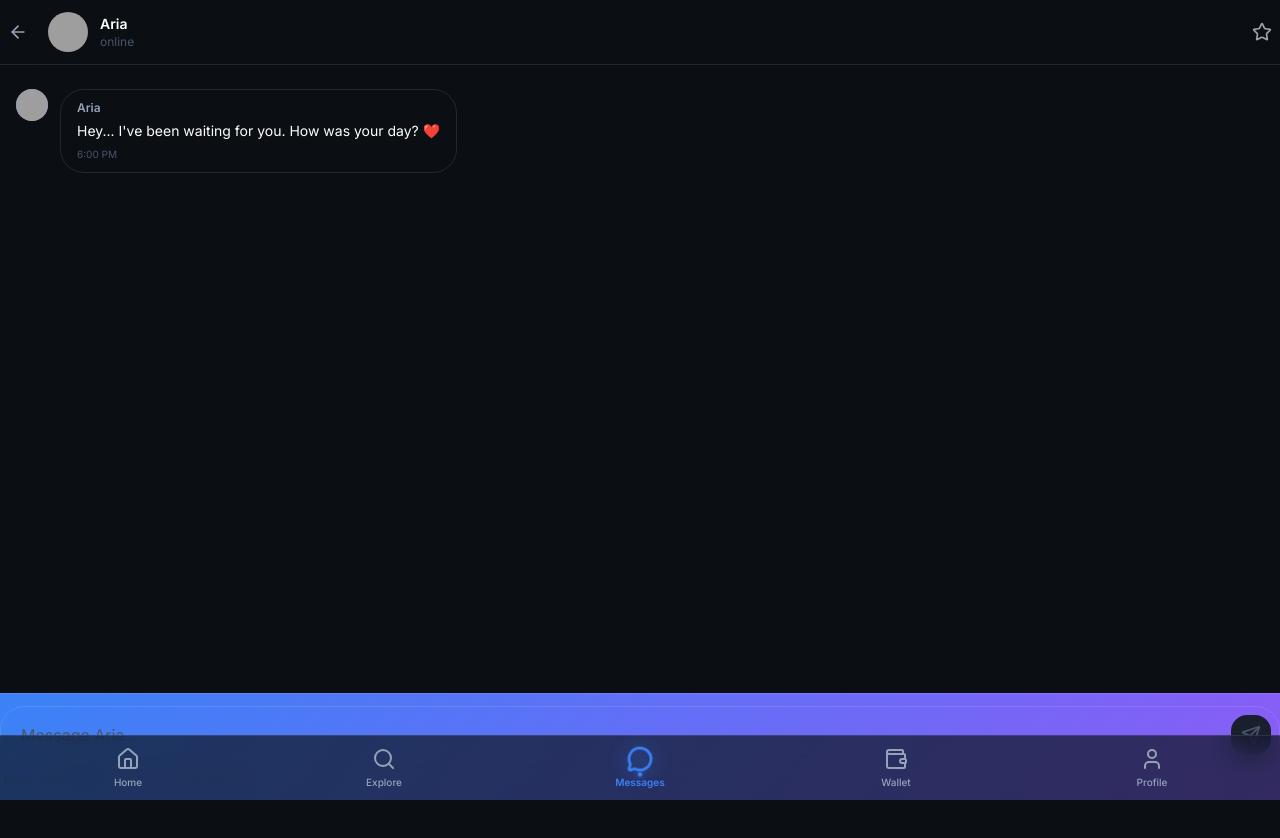
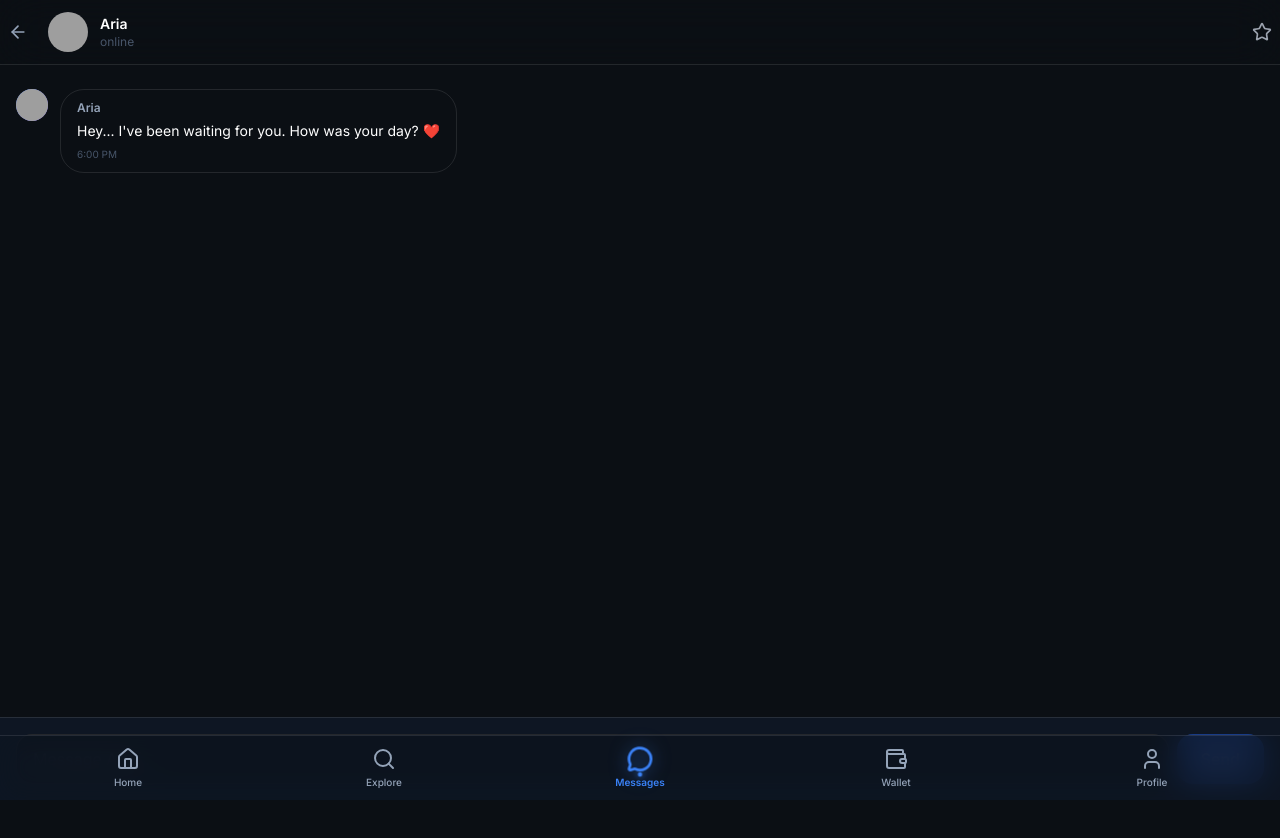
Before and after one commit to aaderohitkumar959-sys/creater-ai, a Next.js app in the folder apps/web/: page /public-chat/1 in a window 1280 px wide. Shown: the top 838 px of the page. Built offline with nearby package versions, Linux system fonts and the light colour scheme; no server answers; grey boxes are pictures that could not be loaded.

Commit message:
fix: replace missing FloatingInput with working chat form

```diff
--- a/apps/web/src/components/chat/ChatUI.tsx
+++ b/apps/web/src/components/chat/ChatUI.tsx
@@ -5,7 +5,6 @@
 import { useChat } from 'ai/react';
 import { MessageBubble } from '@/components/chat/message-bubble';
 import { TypingIndicator } from '@/components/chat/typing-indicator';
-import { FloatingInput } from '@/components/chat/floating-input';
 import { ArrowLeft, Lock, Sparkles, Star } from 'lucide-react';
 import { cn } from '@/lib/utils';
 import { PERSONAS } from '@/lib/personas';
@@ -150,11 +149,25 @@
             </div>
 
             {/* Input */}
-            <FloatingInput
-                onSend={(msg) => onSubmitWrapper(undefined, msg)}
-                placeholder={showPaywall ? "Unlock to chat..." : `Message ${persona.name}...`}
-                disabled={isLoading || showPaywall}
-            />
+            <form onSubmit={onSubmitWrapper} className="p-4 border-t border-[var(--border-medium)] bg-[var(--bg-secondary)]">
+                <div className="flex gap-2">
+                    <input
+                        type="text"
+                        value={input}
+                        onChange={handleInputChange}
+                        placeholder={showPaywall ? "Unlock to chat..." : `Message ${persona.name}...`}
+                        disabled={isLoading || showPaywall}
+                        className="flex-1 px-4 py-3 rounded-xl bg-[var(--bg-primary)] border border-[var(--border-medium)] text-[var(--text-primary)] placeholder:text-[var(--text-muted)] focus:outline-none focus:ring-2 focus:ring-blue-500 disabled:opacity-50"
+                    />
+                    <button
+                        type="submit"
+                        disabled={isLoading || showPaywall || !input.trim()}
+                        className="px-6 py-3 rounded-xl bg-blue-600 text-white font-medium hover:bg-blue-700 disabled:opacity-50 disabled:cursor-not-allowed transition-colors"
+                    >
+                        Send
+                    </button>
+                </div>
+            </form>
 
             {/* PAYWALL MODAL */}
             {showPaywall && (
```
